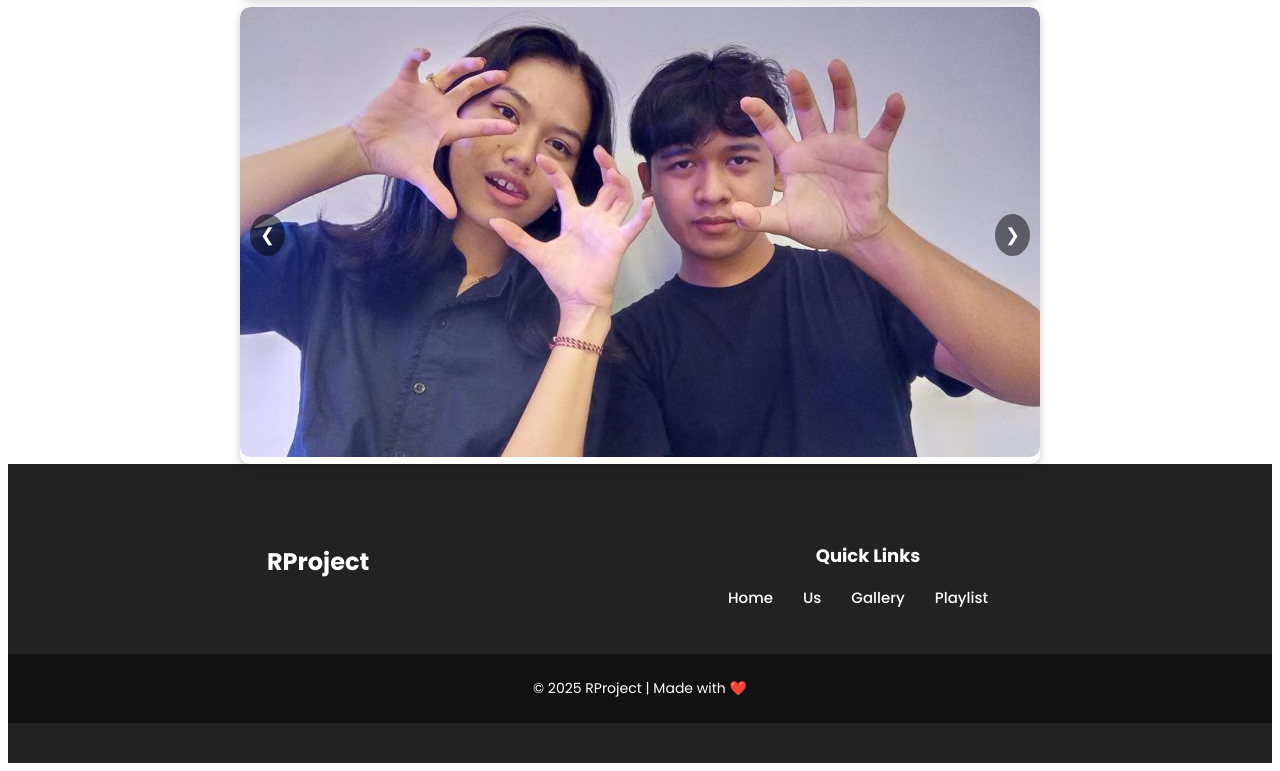
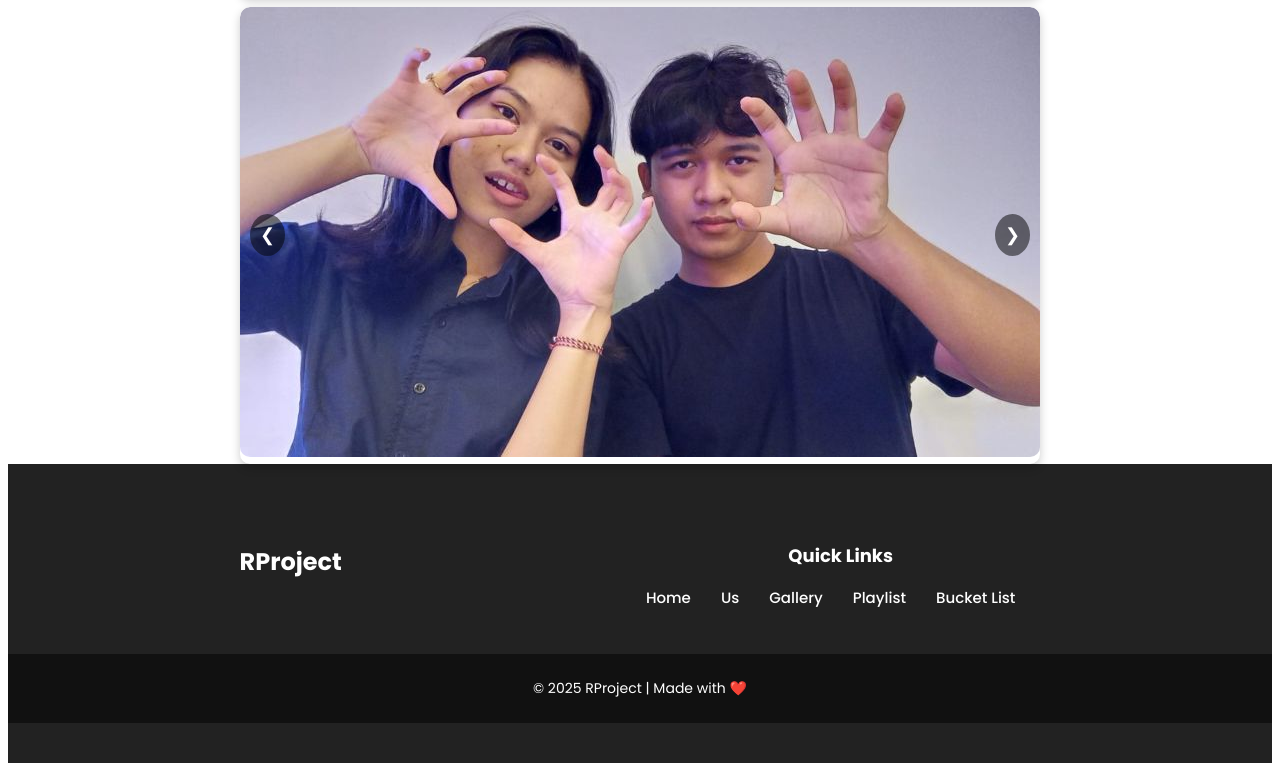
Before and after one commit to iwayanrestu/RProject, a plain HTML site: page index.html in a window 1280 px wide. Shown: the part 2997-3768 px from the top of the page. Drawn offline with Linux system fonts and the light colour scheme.

Commit message:
footer link update

```diff
--- a/index.html
+++ b/index.html
@@ -143,6 +143,7 @@ Bagi aku setiap saat sm kamu itu valentine sih karena setiap hari sama kamu, aku
             <li><a href="#story">Us</a></li>
             <li><a href="#gallery">Gallery</a></li>
             <li><a href="https://open.spotify.com/playlist/60ReQ8mPIs0Mp2lpGLZqPa?si=4490565b002b4a33">Playlist</a></li>
+            <li><a href="http://rproject16.rf.gd/index.php">Bucket List</a></li>
           </ul>
         </div>
 
```
